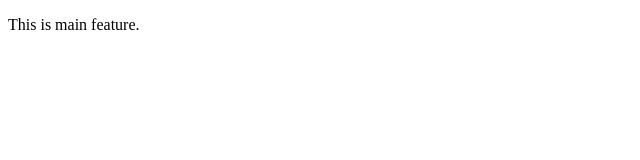
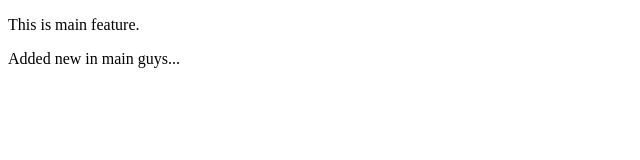
Before and after one commit to Madhu-Vinay-23a31a0549/New_repo, a plain HTML site: page index.html in a window 1280 px wide. Shown: the whole page, without its empty margins (0-640 px from the left). Drawn offline with Linux system fonts and the light colour scheme.

Commit message:
added new line

```diff
--- a/index.html
+++ b/index.html
@@ -7,5 +7,6 @@
 </head>
 <body>
     <p>This is main feature.</p>
+    <p>Added new in main guys...</p>
 </body>
 </html>
```
